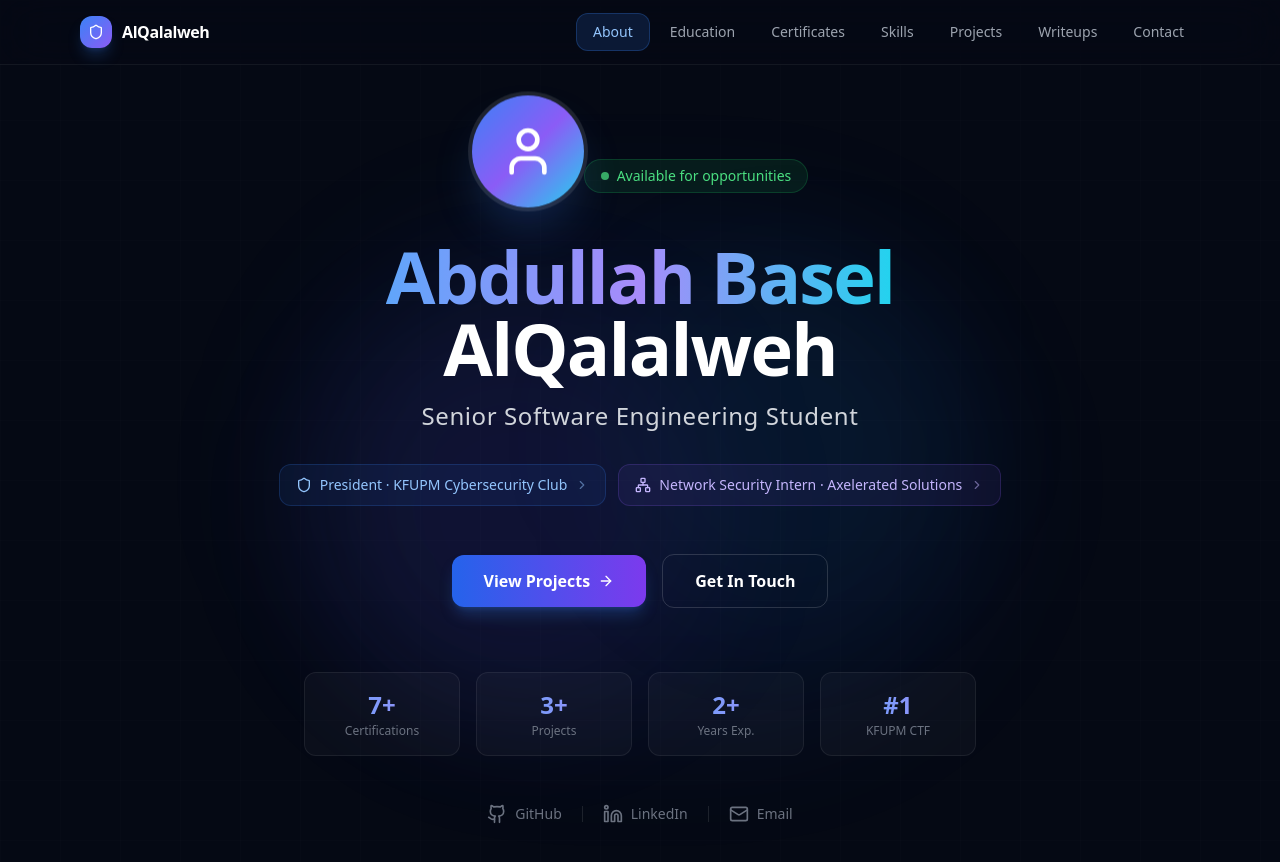
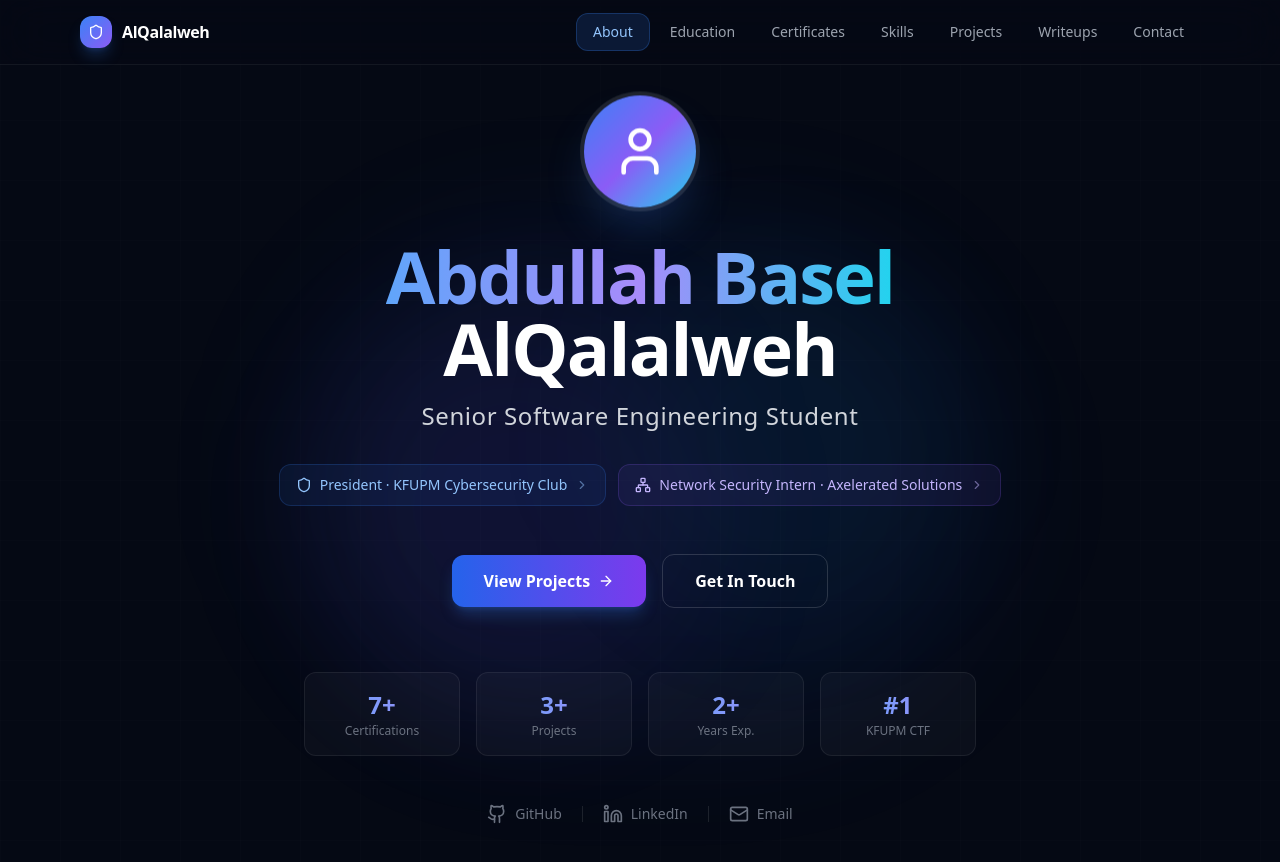
Before and after one commit to qalalweh4/myportiolio, a Next.js app: page / in a window 1280 px wide. Shown: the top 862 px of the page. Built offline with nearby package versions, Linux system fonts and the light colour scheme.

Commit message:
Available

```diff
--- a/app/certificates/page.tsx
+++ b/app/certificates/page.tsx
@@ -4,6 +4,7 @@ import Image from "next/image"
 
 const certificates = [
   {
+
     name: "eCTHP",
     fullName: "eLearnSecurity Certified Threat Hunting Professional",
     issuer: "INE Security",
--- a/app/page.tsx
+++ b/app/page.tsx
@@ -32,11 +32,6 @@ export default function HomePage() {
           <User className="w-14 h-14 text-white" />
         </div>
 
-        {/* Status badge */}
-        <div className="inline-flex items-center gap-2 px-4 py-1.5 rounded-full bg-green-500/10 border border-green-500/20 text-green-400 text-sm font-medium mb-6">
-          <span className="w-2 h-2 rounded-full bg-green-400 animate-pulse" />
-          Available for opportunities
-        </div>
 
         {/* Name */}
         <h1 className="text-5xl md:text-7xl font-bold mb-4 leading-[1.1] tracking-tight">
```
